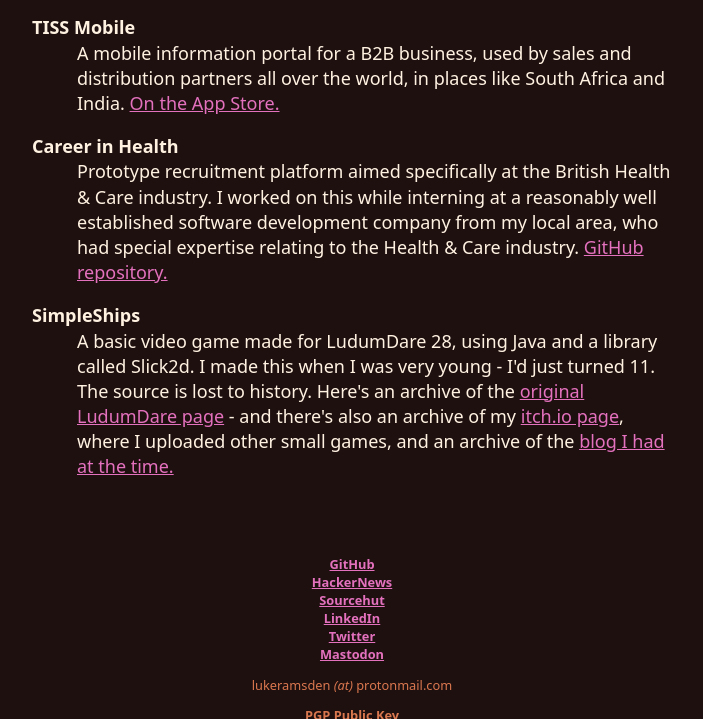
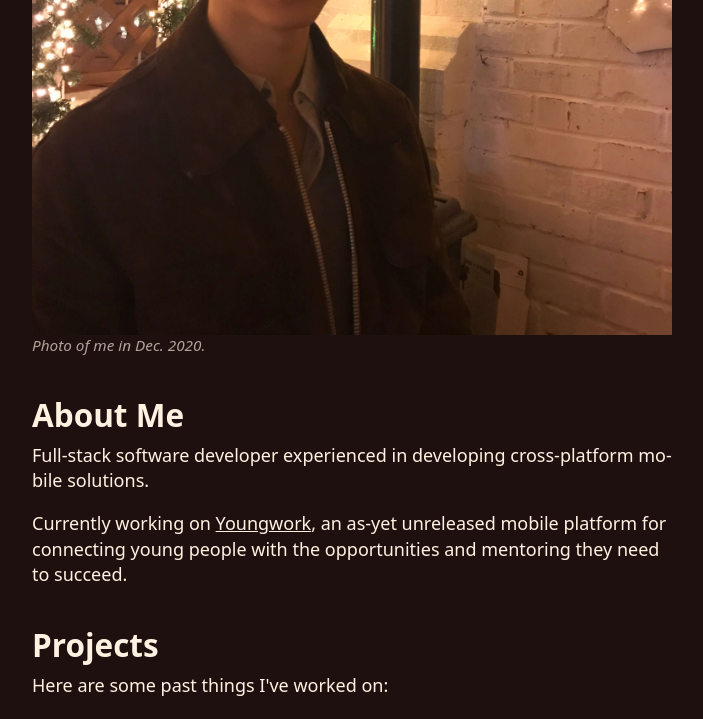
Before and after one commit to lukeramsden/lukeramsden, a website built with Parcel: page src/index.html in a window 1280 px wide. Shown: the part 443-1162 px from the top of the page, without its empty margins (288-991 px from the left). Built offline with nearby package versions, Linux system fonts and the light colour scheme.

Commit message:
Update index.html

```diff
--- a/src/index.html
+++ b/src/index.html
@@ -23,14 +23,12 @@
 	</header>
 
 	<main>
-		<!--
 		<section>
 			<figure>
 				<img src="./photo-of-me.jpg" alt="Photo of me" />
-				<figcaption><i>Photo of me in Sept. 2019.</i></figcaption>
+				<figcaption><i>Photo of me in Dec. 2020.</i></figcaption>
 			</figure>
 		</section>
-		!-->
 		<article>
 			<h2>About Me</h2>
 			<p>Full-stack software developer experienced in developing cross-platform mobile solutions.</p>
```
